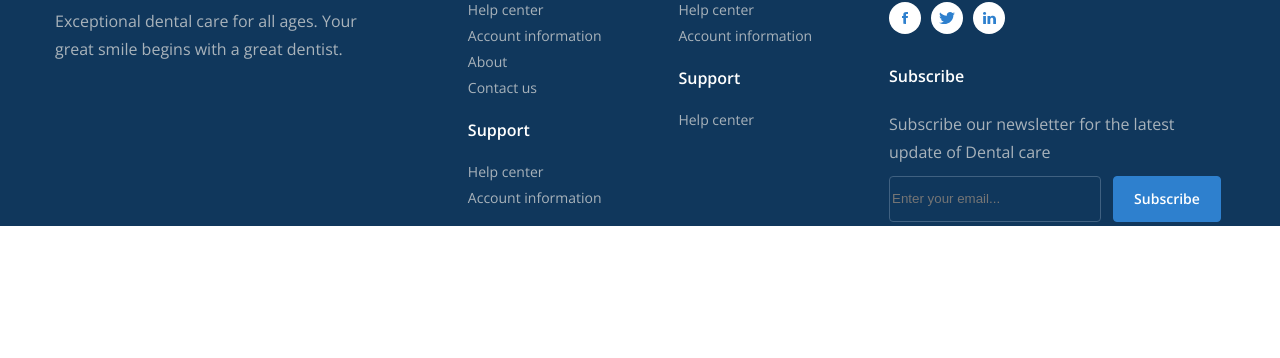
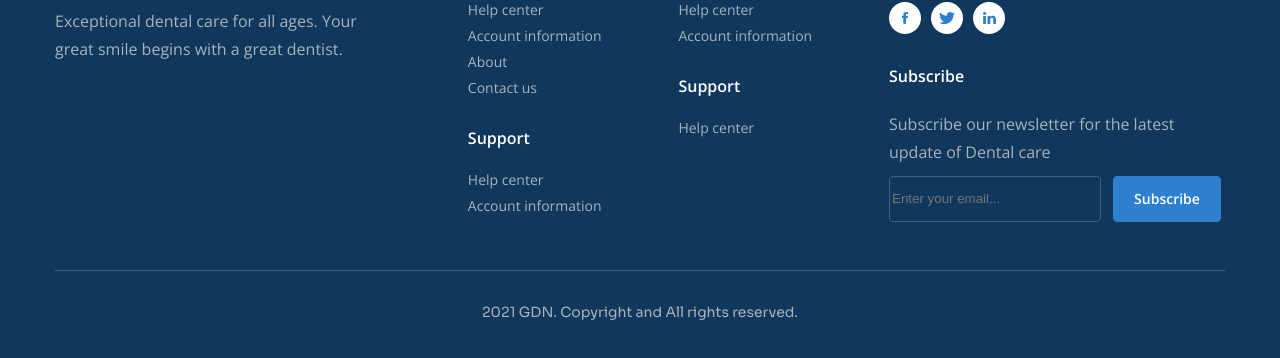
Before and after one commit to kimnana1314/f8-htmlcss-03, a plain HTML site: page index.html in a window 1280 px wide. Shown: the part 6410-6768 px from the top of the page. Before the commit the page ends 6636 px from the top, so only its background shows below. Drawn offline with nearby package versions, Linux system fonts and the light colour scheme.

Commit message:
comit end

```diff
--- a/assets/css/styles.css
+++ b/assets/css/styles.css
@@ -611,7 +611,9 @@ li {
 .blog-item:hover {
     box-shadow: 0px 18px 50px rgba(0, 0, 0, 0.05);
 }
-
+.blog-item__images {
+    overflow: hidden;
+}
 .blog-item__img {
     display: block;
     width: 100%;
@@ -728,7 +730,7 @@ li {
 }
 
 .footer-item:last-child {
-    margin-bottom: 20px;
+    margin-bottom: 28px;
 }
 .footer__cta {
     margin-top: 10px;
@@ -779,3 +781,19 @@ li {
     background: #2e80ce;
     cursor: pointer;
 }
+
+.footer__line {
+    margin-top: 28px;
+    height: 1px;
+    background: #406181;
+}
+.footer__copyrigh-desc {
+    display: flex;
+    margin-top: 28px;
+    padding-bottom: 42px;
+    font-weight: 400;
+    font-size: 1.4rem;
+    line-height: 1.86;
+    justify-content: center;
+    color: #aab3ba;
+}
--- a/index.html
+++ b/index.html
@@ -938,6 +938,12 @@
                         </div>
                     </div>
                 </div>
+                <div class="footer__line"></div>
+                <div class="footer__copyrigh">
+                    <span class="footer__copyrigh-desc"
+                        >2021 GDN. Copyright and All rights reserved.</span
+                    >
+                </div>
             </div>
         </footer>
     </body>
```
